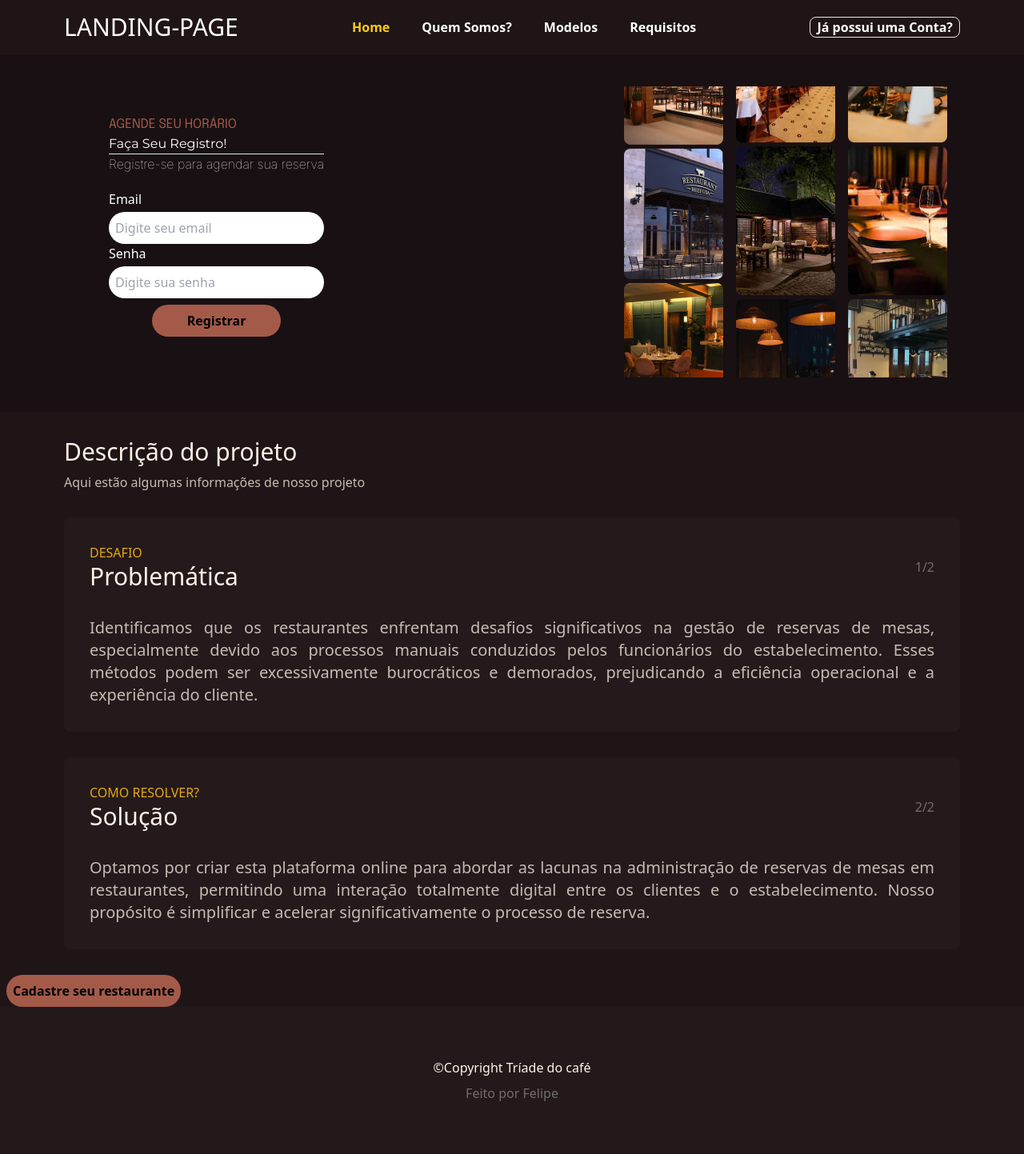
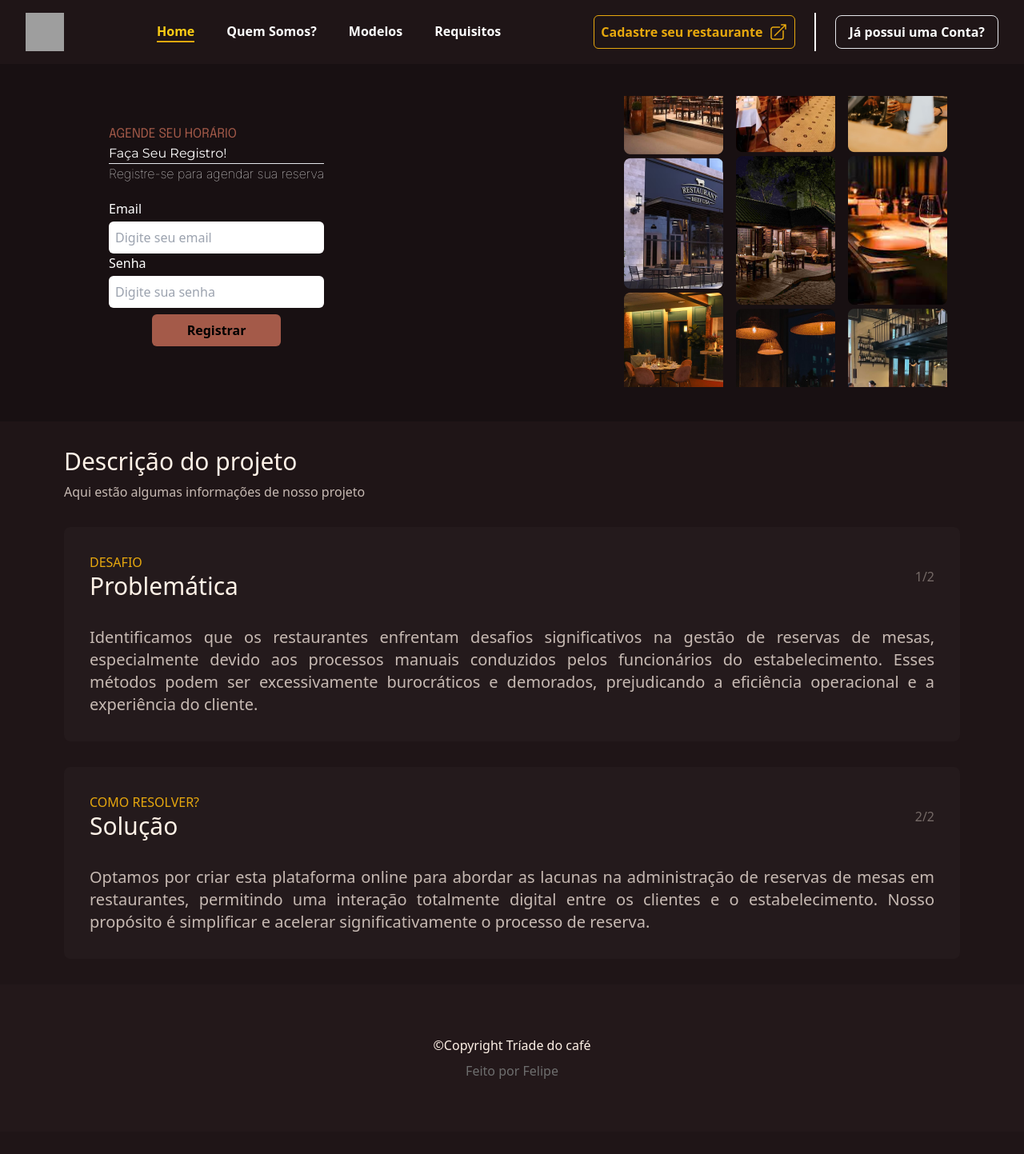
Before and after one commit to FelipeCostaOliveira/Reserva-restaurante, a Flask app: page / in a window 1280 px wide. Shown: the whole page at 80% size. After the commit the page ends 1349 px from the top, so only its background shows below. Run offline with Flask 3, Linux system fonts and the light colour scheme; style sheets or scripts are compiled from the project's sources; some libraries are stand-ins or nearby versions; grey boxes are pictures that could not be loaded.

Commit message:
FIX :: alterações nas páginas

```diff
--- a/main.py
+++ b/main.py
@@ -11,7 +11,7 @@ app.secret_key = 'felipe'
 DBhost = 'localhost'
 DBname = 'SistemaReservas'
 DBuser = 'root'
-DBpassword = 'root'
+DBpassword = ''
 
 
 # CRIAR TABELA DE BANCO DE DADOS
--- a/static/scripts/ResponsiveNavbar.js
+++ b/static/scripts/ResponsiveNavbar.js
@@ -1,31 +1,32 @@
+// Manipulação do menu e botão
 const btn = document.getElementById("menubutton");
 const menu = document.getElementById("menu");
 const Minhaimagem = document.getElementById("imagem");
 
 btn.addEventListener("click", () => {
     if (menu.classList.contains("hidden")) {
-        menu.classList.toggle("hidden");
-        menu.classList.add("bg-tranparent");
+        menu.classList.remove("hidden");
+        menu.classList.add("bg-transparent", "border-b-2", "border-[#E7A80E]");
         Minhaimagem.src = "static/assets/cancel.svg";
     } else {
         menu.classList.add("hidden");
+        menu.classList.remove("bg-transparent", "border-b-2", "border-[#E7A80E]");
         Minhaimagem.src = "static/assets/menu.svg";
     }
 });
 
+// Detecção da URL atual e atualização do menu
 $(document).ready(function() {
-    // Obtém o caminho da URL atual
+    // Obtém o caminho da URL atual sem parâmetros de consulta
     var currentPath = window.location.pathname;
 
     // Itera sobre cada link no menu
     $('ul li a').each(function() {
-        // Obtém o caminho do href do link
         var linkPath = $(this).attr('href');
-        console.log(linkPath);
 
         // Verifica se o caminho do href corresponde ao caminho atual
         if (currentPath === linkPath) {
-            $(this).parent().addClass('text-yellow-400');
+            $(this).parent().addClass('text-yellow-400'); // Adiciona a classe ao item do menu correspondente
         }
     });
 });
--- a/templates/index.html
+++ b/templates/index.html
@@ -13,22 +13,36 @@
 </head>
 <body class="bg-[#1F1517] ">
     <header>
-        <nav class="text-white m-auto container flex flex-row space-x-10 items-center justify-between px-20 py-4 max-md:flex-col max-md:text-sm max-md:items-end max-md:-mr-12 max-md:py-1 max-lg:px-0 max-md:px-14 max-lg:space-x-3 max-lg:text-sm">
-            <span class="font-teko-semibold text-3xl max-md:hidden items-center max-lg:hidden">LANDING-PAGE</span>
+        <nav class="text-white m-auto container flex flex-row space-x-10 items-center justify-between px-8 py-4 max-md:flex-col max-md:items-center max-md:space-y-4 max-md:px-4">
+            <img id="imagem" class="h-12 w-12" src="static/assets/logo.svg" alt="imagem">
+
             <ul class="flex flex-row space-x-10 max-md:hidden">
-                <li class=" hover:text-[#A45A49] font-bold"><a href="{{url_for("index")}}">Home</a></li>
-                <li class="hover:text-[#A45A49] font-bold"><a href="{{ url_for("equipe") }}">Quem Somos?</a></li>
-                <li class="hover:text-[#A45A49] font-bold"><a href="{{ url_for("modelos")}}">Modelos</a></li>
-                <li class="hover:text-[#A45A49] font-bold"><a href="{{url_for("requisitos")}}">Requisitos</a></li>
+                <li class="border-[#E7A80E] border-b-2 font-bold"><a href="{{url_for("index")}}">Home</a></li>
+                <li class="hover:text-[#E7A80E] font-bold"><a href="{{ url_for("equipe") }}">Quem Somos?</a></li>
+                <li class="hover:text-[#E7A80E] font-bold"><a href="{{ url_for("modelos")}}">Modelos</a></li>
+                <li class="hover:text-[#E7A80E] font-bold"><a href="{{url_for("requisitos")}}">Requisitos</a></li>
             </ul>
-            <a href="{{url_for("login")}}" class="hover:text-[#A45A49] font-bold border px-2 rounded-lg max-md:hidden">Já possui uma Conta?</a>
+            <div class="flex flex-row items-center space-x-6">
+                <form action="/cadastroRestaurante" class="flex items-center space-x-2 text-[#E7A80E] p-2 rounded-md border border-[#E7A80E] text-base bg-transparent font-bold hover:text-white hover:border-white cursor-pointer">
+                    <input class="bg-transparent border-none outline-none" type="submit" value="Cadastre seu restaurante"/>
+                    <svg xmlns="http://www.w3.org/2000/svg" fill="none" viewBox="0 0 24 24" stroke-width="1.5" stroke="currentColor" class="w-6 h-6">
+                        <path stroke-linecap="round" stroke-linejoin="round" d="M13.5 6H5.25A2.25 2.25 0 0 0 3 8.25v10.5A2.25 2.25 0 0 0 5.25 21h10.5A2.25 2.25 0 0 0 18 18.75V10.5m-10.5 6L21 3m0 0h-5.25M21 3v5.25" />
+                    </svg>
+                </form>
 
-            <div class="md:hidden">
-                <button id="menubutton" type="" class="inline-flex hover:bg-[#A45A49] rounded-sm" aria-label="Menu" aria-expanded="false">
-                    <img id="imagem" class=" h-7 w-7" src="static/assets/menu.svg" alt="">
-                </button>
+                <div class="border-l-2 border-white h-12 mx-4"></div>
+
+                <a href="{{url_for("login")}}" class="hover:text-[#A45A49] hover:border-[#A45A49] font-bold border px-4 py-2 rounded-lg max-md:hidden">Já possui uma Conta?</a>
+
+                <div class="md:hidden">
+                    <button id="menubutton" type="button" class="inline-flex hover:bg-[#A45A49] rounded-sm p-2" aria-label="Menu" aria-expanded="false">
+                        <img id="imagem" class="h-7 w-7" src="static/assets/menu.svg" alt="">
+                    </button>
+                </div>
             </div>
+
         </nav>
+
 
         <nav id="menu" class="hidden text-white m-auto container flex-col space-x-10 py-1">
             <ul class="flex flex-col items-center">
@@ -53,10 +67,10 @@
 
                     <form class="text-white flex flex-col font-intel py-5" action="/cadastrarUsuario" method="POST">
                         <label for="username">Email</label>
-                        <input class="text-black mt-1 p-2 rounded-3xl border-none text-base" type="email" name="email"  placeholder="Digite seu email">
+                        <input class="text-black mt-1 p-2 rounded-md border-none text-base" type="email" name="email"  placeholder="Digite seu email">
                         <label for="username">Senha</label>
-                        <input class="text-black mt-1 p-2 rounded-3xl border-none text-base" type="password" name="senha" placeholder="Digite sua senha">
-                        <input class="text-black mt-2 p-2 rounded-3xl border-none text-base bg-[#A45A49] w-3/5 m-auto font-bold hover:bg-[#4e1002] cursor-pointer" type="submit" class="text-white w-3/5 m-auto mt-2.5 font-bold" value="Registrar" >
+                        <input class="text-black mt-1 p-2 rounded-md border-none text-base" type="password" name="senha" placeholder="Digite sua senha">
+                        <input class="text-black hover:text-gray-300 mt-2 p-2 rounded-md border-none text-base bg-[#A45A49] w-3/5 m-auto font-bold hover:bg-[#4e1002] cursor-pointer" type="submit" class="text-white w-3/5 m-auto mt-2.5 font-bold" value="Registrar" >
                         {% set mensagem = get_flashed_messages()%}
                         {% if mensagem %}
                         <div class="text-red-600 font-bold m-auto">
@@ -113,13 +127,12 @@
             </div>
         </section>
     </main>
-    <form action="/cadastroRestaurante">
-        <input class="text-black ml-2 p-2 rounded-3xl border-none text-base bg-[#A45A49]  m-auto font-bold hover:bg-[#4e1002] cursor-pointer" type="submit" value="Cadastre seu restaurante"/>
-    </form>
     <footer class="static bottom-0 w-full p-16 flex flex-col items-center gap-2 bg-[#23181A]">
         <p class="text-[#FFF2E7] text-base font-inter-semibold">&copy;Copyright Tríade do café</p>
         <p class="text-[#6e6e6e] text-base">Feito por Felipe</p>
     </footer>
     <script src="static/scripts/ResponsiveNavbar.js"></script>
+
+
 </body>
 </html>
```
Also changed, not shown: templates/Equipe.html (+5 -5 lines), templates/modelos.html (+5 -5 lines), templates/requisitos.html (+5 -5 lines), static/assets/logo.svg.
